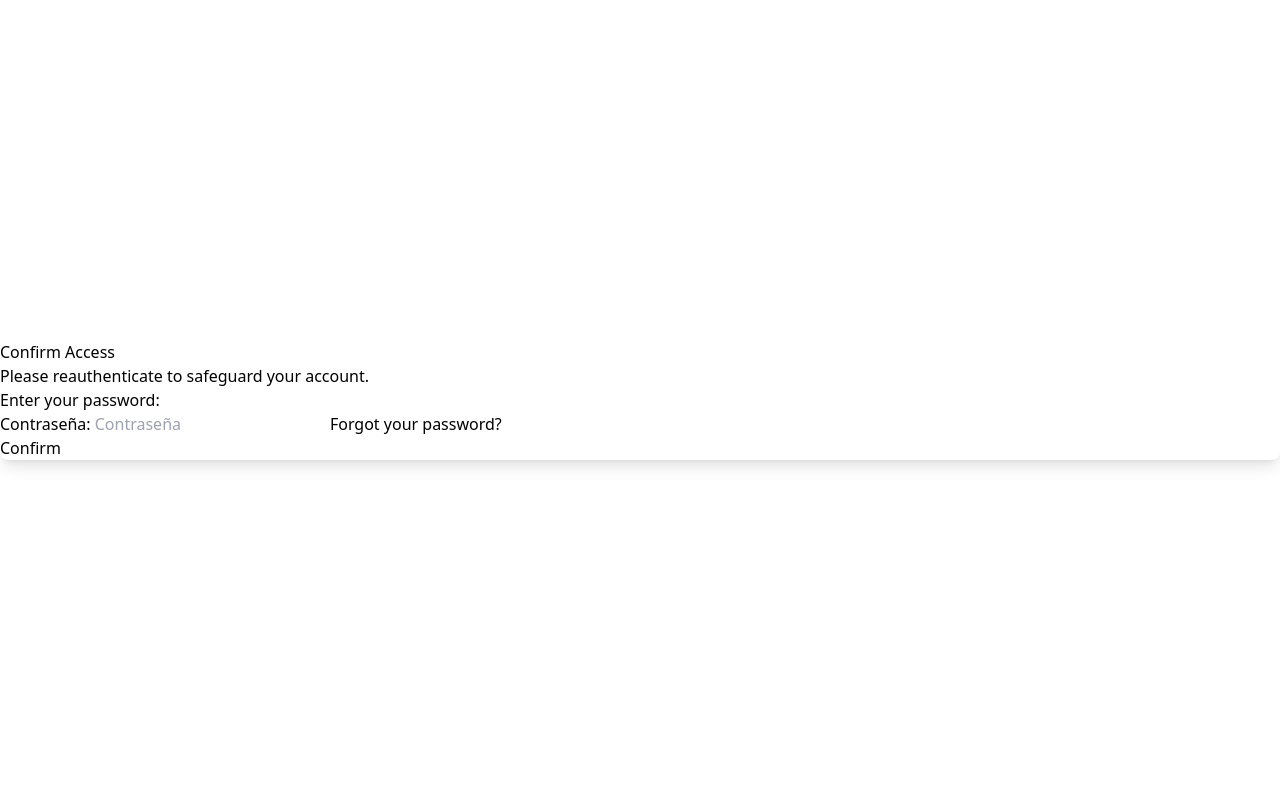
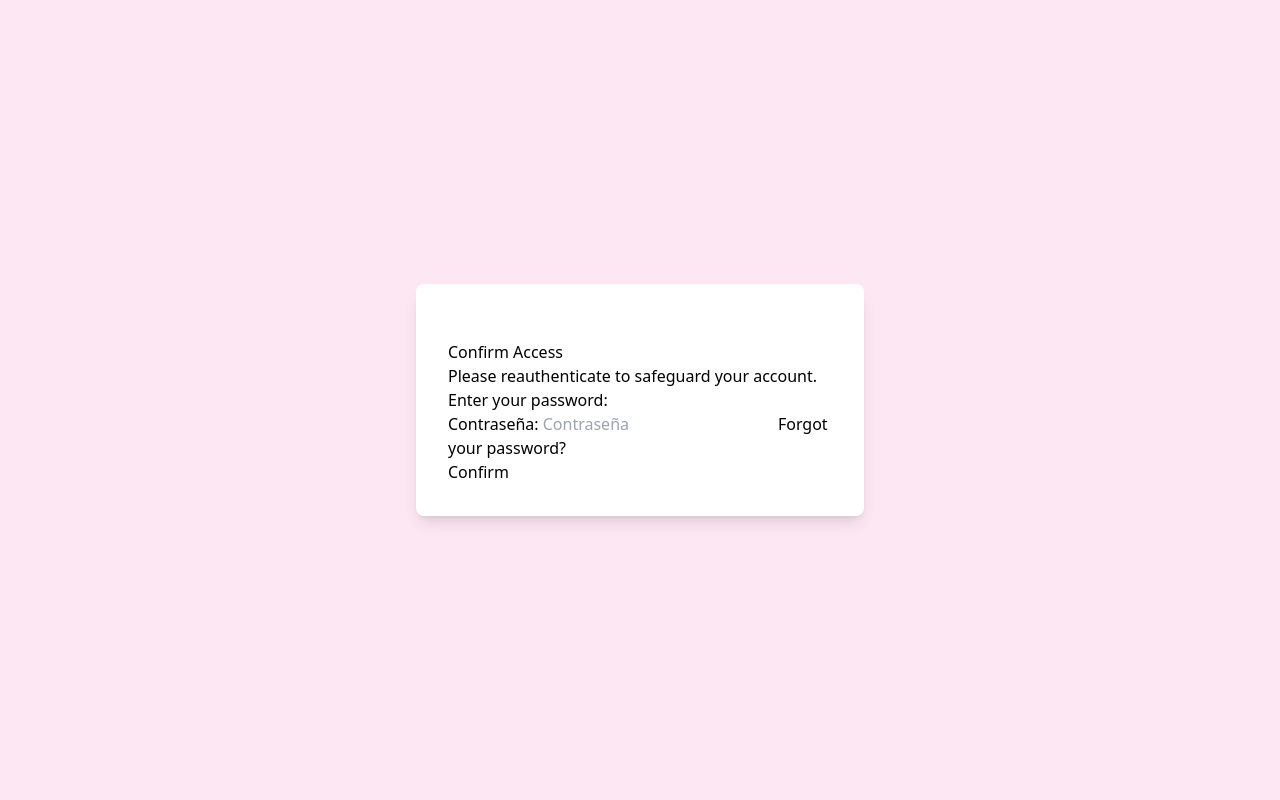
Before and after one commit to alonsocsr/is2-e02, a Django app: a page that uses templates/account/base_entrance.html in a window 1280 px wide. Run offline with Django 5.2, Linux system fonts and the light colour scheme; the visitor is signed in with stand-in values (Sample User, id 1); some libraries are stand-ins or nearby versions.

Commit message:
estilo actualizado

```diff
--- a/static/css/output.css
+++ b/static/css/output.css
@@ -684,6 +684,10 @@ video {
   margin-bottom: 1.25rem;
 }
 
+.mb-6 {
+  margin-bottom: 1.5rem;
+}
+
 .mb-7 {
   margin-bottom: 1.75rem;
 }
@@ -698,6 +702,10 @@ video {
 
 .mt-1 {
   margin-top: 0.25rem;
+}
+
+.mt-10 {
+  margin-top: 2.5rem;
 }
 
 .mt-16 {
@@ -790,6 +798,10 @@ video {
 
 .max-w-7xl {
   max-width: 80rem;
+}
+
+.max-w-md {
+  max-width: 28rem;
 }
 
 .flex-1 {
@@ -932,6 +944,11 @@ video {
   background-color: rgb(229 231 235 / var(--tw-bg-opacity));
 }
 
+.bg-pink-100 {
+  --tw-bg-opacity: 1;
+  background-color: rgb(252 231 243 / var(--tw-bg-opacity));
+}
+
 .bg-pink-200 {
   --tw-bg-opacity: 1;
   background-color: rgb(251 207 232 / var(--tw-bg-opacity));
@@ -1000,6 +1017,10 @@ video {
 
 .p-4 {
   padding: 1rem;
+}
+
+.p-8 {
+  padding: 2rem;
 }
 
 .px-2 {
@@ -1170,6 +1191,11 @@ video {
 .text-pink-600 {
   --tw-text-opacity: 1;
   color: rgb(219 39 119 / var(--tw-text-opacity));
+}
+
+.text-pink-700 {
+  --tw-text-opacity: 1;
+  color: rgb(190 24 93 / var(--tw-text-opacity));
 }
 
 .text-red-500 {
```
